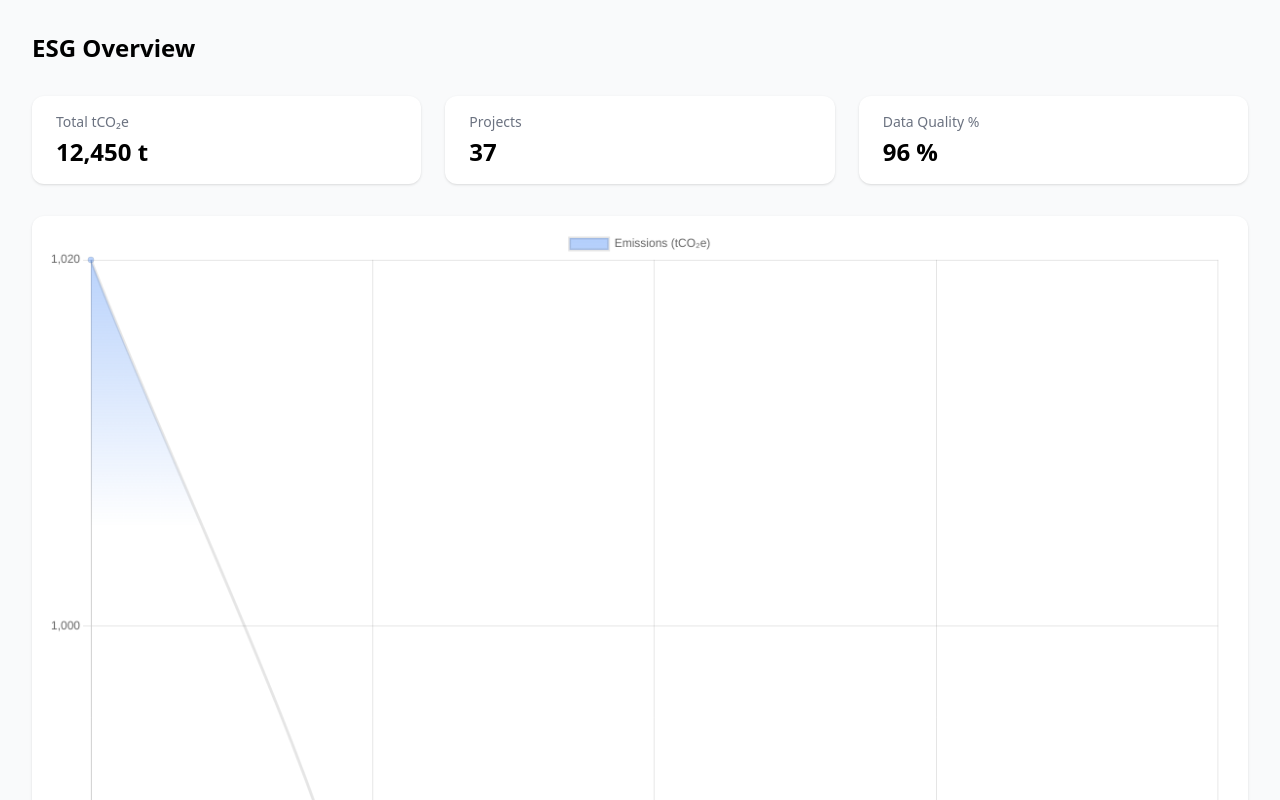
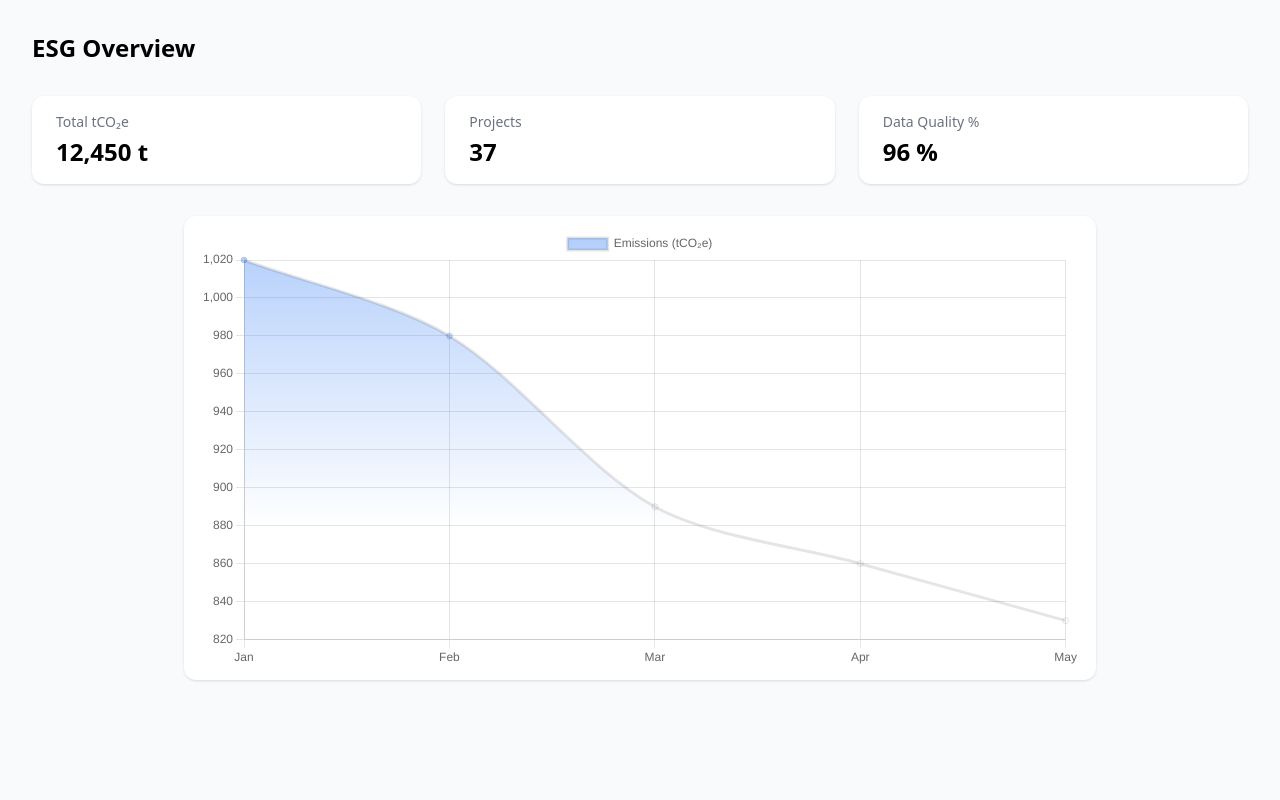
Before and after one commit to joonaun93/nuxt, a Nuxt app: page / in a window 1280 px wide. Shown: the top 800 px of the page. Built offline with nearby package versions, Linux system fonts and the light colour scheme.

Commit message:
chore: ESLint + Vitest smoke test

```diff
--- a/components/LineChart.vue
+++ b/components/LineChart.vue
@@ -54,20 +54,17 @@ const chartData = computed(() => ({
 
 const options = {
   responsive: true,
-  maintainAspectRatio: false,
+  maintainAspectRatio: true,
 };
 
 // 5. Expose resize() to parent
-defineExpose({
-  resize: () => chartRef.value?.chart?.resize(),
-});
+// defineExpose({
+//   resize: () => chartRef.value?.chart?.resize(),
+// });
 </script>
 
 <template>
-  <Line
-    ref="chartRef"
-    :data="chartData"
-    :options="options"
-    class="h-72 w-full rounded-xl bg-white shadow px-4 py-3"
-  />
+  <div class="relative w-3/4 mx-auto rounded-xl bg-white shadow px-4 py-3">
+    <Line ref="chartRef" :data="chartData" :options="options" />
+  </div>
 </template>
--- /dev/null
+++ b/eslint.config.mjs
@@ -0,0 +1,6 @@
+// @ts-check
+import withNuxt from './.nuxt/eslint.config.mjs'
+
+export default withNuxt(
+  // Your custom configs here
+)
--- a/nuxt.config.ts
+++ b/nuxt.config.ts
@@ -2,5 +2,5 @@
 export default defineNuxtConfig({
   compatibilityDate: '2025-05-15',
   devtools: { enabled: true },
-  modules: ['@nuxtjs/tailwindcss', '@pinia/nuxt']
+  modules: ['@nuxtjs/tailwindcss', '@pinia/nuxt', '@nuxt/eslint']
 })
--- a/pages/index.vue
+++ b/pages/index.vue
@@ -18,6 +18,10 @@ const { kpis, chartData } = storeToRefs(dashboard);
       <KpiCard v-for="k in kpis" :key="k.label" v-bind="k" />
     </section>
 
+    <!-- <section>
+      <KpiCardOptions label="Total tCO₂e" value="12,450" unit="t" />
+    </section> -->
+
     <!-- Chart slot -->
     <LineChart :data="chartData" />
   </div>
--- a/plugins/chartjs.ts
+++ /dev/null
@@ -1,27 +0,0 @@
-import {
-  Chart,
-  Title,
-  Tooltip,
-  Legend,
-  LineElement,
-  PointElement,
-  LinearScale,
-  CategoryScale,
-} from "chart.js";
-import type { App } from "vue";
-
-Chart.register(
-  Title,
-  Tooltip,
-  Legend,
-  LineElement,
-  PointElement,
-  LinearScale,
-  CategoryScale
-);
-
-export default {
-  install: (app: App) => {
-    app.config.globalProperties.$chart = Chart;
-  },
-};
```
Also changed, not shown: package.json (+9 -2 lines), vitest.config.ts (added, +16 -0 lines), 2 other files (tests, documents, lock files or other folders).
